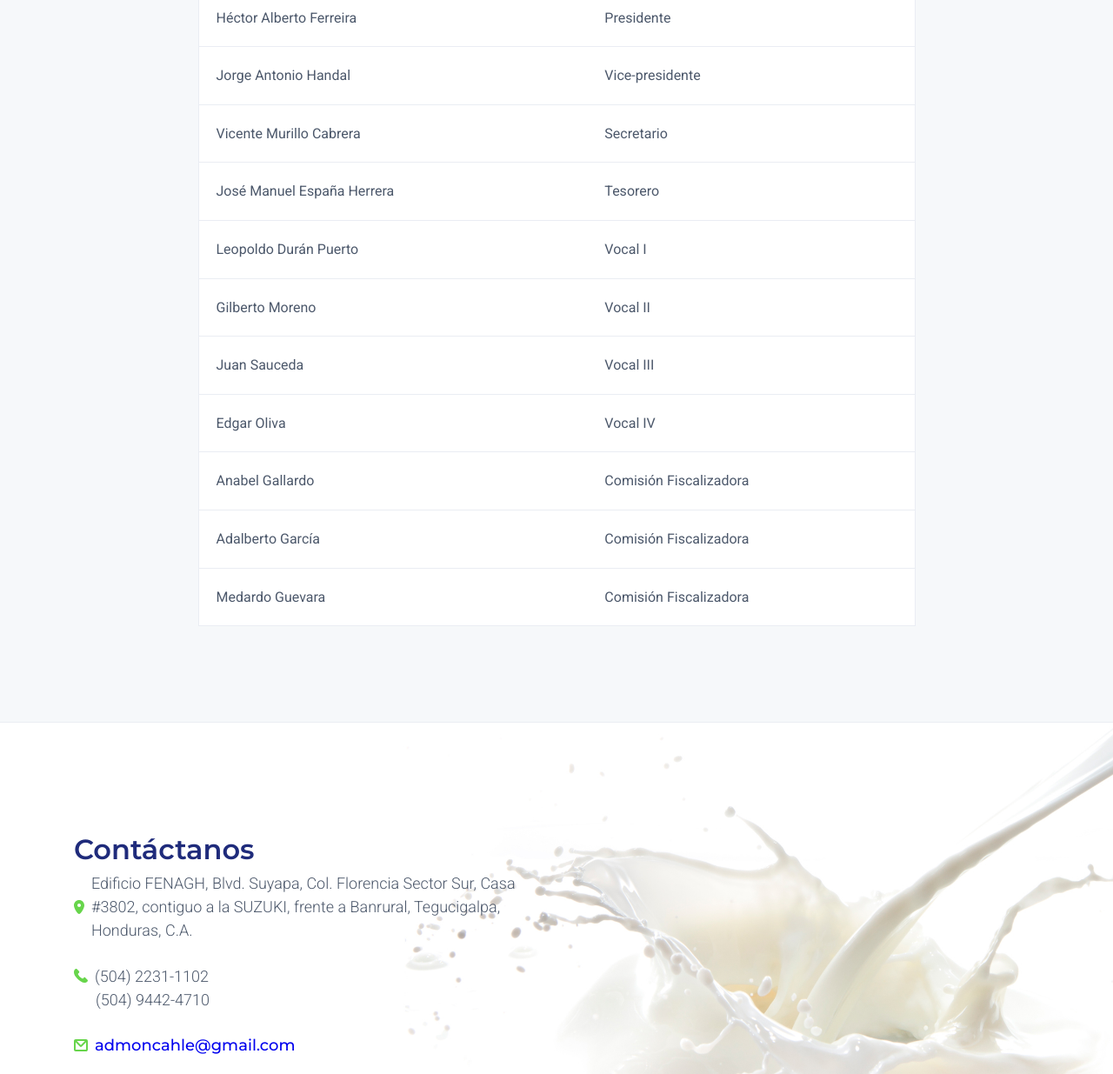
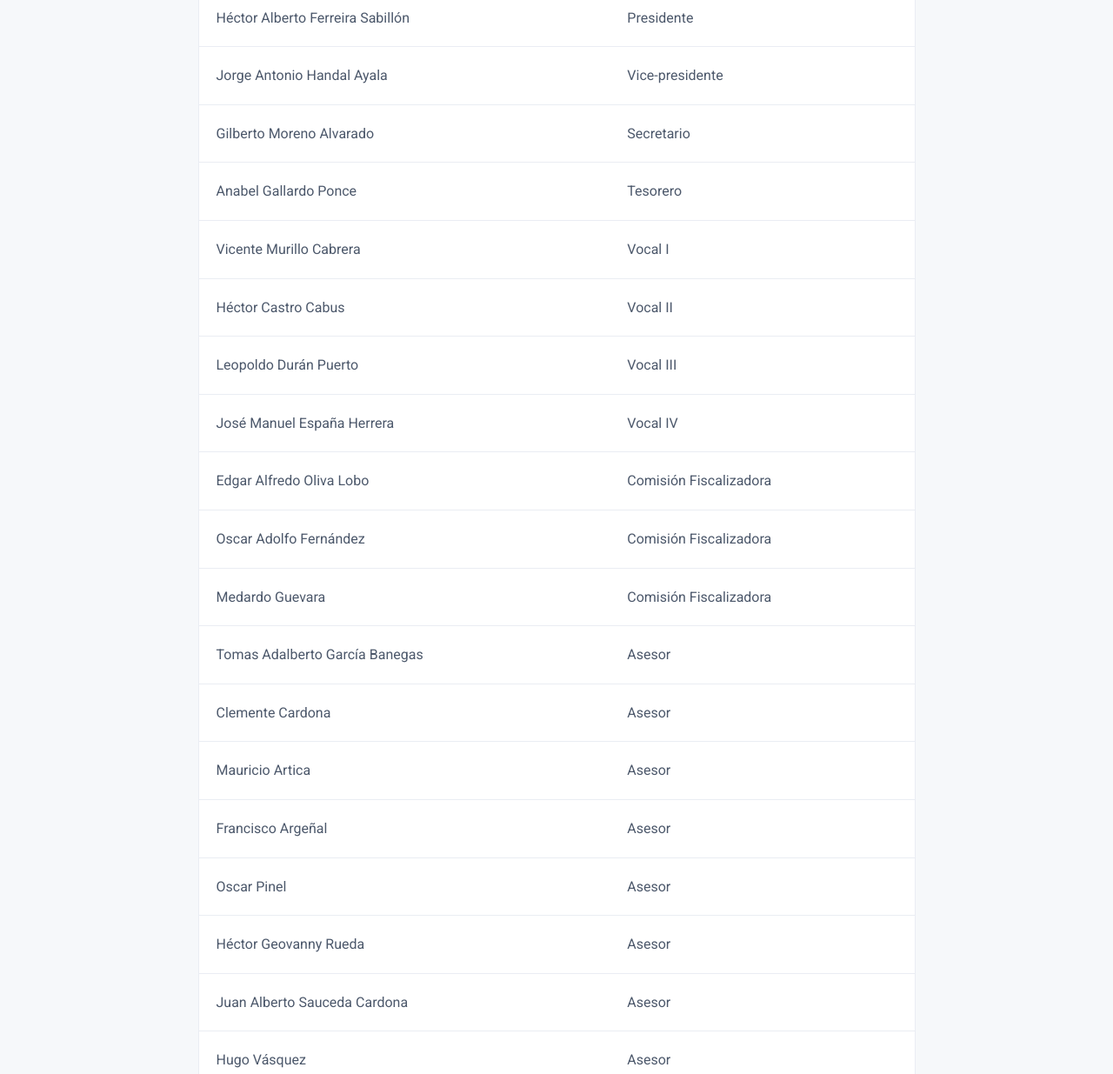
Before and after one commit to adinjesuha/cahle, a Gatsby site: page /junta-directiva in a window 1280 px wide. Shown: the part 710-1945 px from the top of the page at 87% size. Built offline with nearby package versions, Linux system fonts and the light colour scheme; Gatsby itself is replaced by a stand-in of ours.

Commit message:
add change to junta directiva and personal administrativo

```diff
--- a/src/pages/junta-directiva.js
+++ b/src/pages/junta-directiva.js
@@ -38,7 +38,7 @@ export default () => {
                 </div>
                 <div className="c-row">
                   <div className="cell" data-title="Nombre">
-                  Héctor Alberto Ferreira
+                  Héctor Alberto Ferreira Sabillón
                   </div>
                   <div className="cell" data-title="Cargo">
                   Presidente
@@ -46,7 +46,7 @@ export default () => {
                 </div>
                 <div className="c-row">
                   <div className="cell" data-title="Nombre">
-                  Jorge Antonio Handal
+                  Jorge Antonio Handal Ayala
                   </div>
                   <div className="cell" data-title="Cargo">
                   Vice-presidente
@@ -54,7 +54,7 @@ export default () => {
                 </div>
                 <div className="c-row">
                   <div className="cell" data-title="Nombre">
-                  Vicente Murillo Cabrera
+                  Gilberto Moreno Alvarado
                   </div>
                   <div className="cell" data-title="Cargo">
                   Secretario
@@ -62,7 +62,7 @@ export default () => {
                 </div>
                 <div className="c-row">
                   <div className="cell" data-title="Nombre">
-                  José Manuel España Herrera
+                  Anabel Gallardo Ponce
                   </div>
                   <div className="cell" data-title="Cargo">
                   Tesorero
@@ -70,7 +70,7 @@ export default () => {
                 </div>
                 <div className="c-row">
                   <div className="cell" data-title="Nombre">
-                  Leopoldo Durán Puerto
+                  Vicente Murillo Cabrera
                   </div>
                   <div className="cell" data-title="Cargo">
                   Vocal I
@@ -78,7 +78,7 @@ export default () => {
                 </div>
                 <div className="c-row">
                   <div className="cell" data-title="Nombre">
-                  Gilberto Moreno
+                  Héctor Castro Cabus
                   </div>
                   <div className="cell" data-title="Cargo">
                   Vocal II
@@ -86,7 +86,7 @@ export default () => {
                 </div>
                 <div className="c-row">
                   <div className="cell" data-title="Nombre">
-                  Juan Sauceda
+                  Leopoldo Durán Puerto
                   </div>
                   <div className="cell" data-title="Cargo">
                   Vocal III
@@ -94,7 +94,7 @@ export default () => {
                 </div>
                 <div className="c-row">
                   <div className="cell" data-title="Nombre">
-                  Edgar Oliva
+                  José Manuel España Herrera
                   </div>
                   <div className="cell" data-title="Cargo">
                   Vocal IV
@@ -102,7 +102,7 @@ export default () => {
                 </div>
                 <div className="c-row">
                   <div className="cell" data-title="Nombre">
-                  Anabel Gallardo
+                  Edgar Alfredo Oliva Lobo
                   </div>
                   <div className="cell" data-title="Cargo">
                   Comisión Fiscalizadora
@@ -110,7 +110,7 @@ export default () => {
                 </div>
                 <div className="c-row">
                   <div className="cell" data-title="Nombre" datatype>
-                  Adalberto García
+                  Oscar Adolfo Fernández
                   </div>
                   <div className="cell" data-title="Cargo">
                   Comisión Fiscalizadora
@@ -124,6 +124,42 @@ export default () => {
                   Comisión Fiscalizadora
                   </div>
                 </div>
+                <div className="c-row">
+                  <div className="cell" data-title="Nombre">
+                  Tomas Adalberto García Banegas
+                  </div>
+                  <div className="cell" data-title="Cargo">
+                  Asesor
+                  </div>
+                </div>
+                <div className="c-row">
+                  <div className="cell" data-title="Nombre">Clemente Cardona</div>
+                  <div className="cell" data-title="Cargo">Asesor</div>
+                </div>
+                <div className="c-row">
+                  <div className="cell" data-title="Nombre">Mauricio Artica</div>
+                  <div className="cell" data-title="Cargo">Asesor</div>
+                </div>
+                <div className="c-row">
+                  <div className="cell" data-title="Nombre">Francisco Argeñal</div>
+                  <div className="cell" data-title="Cargo">Asesor</div>
+                </div>
+                <div className="c-row">
+                  <div className="cell" data-title="Nombre">Oscar Pinel</div>
+                  <div className="cell" data-title="Cargo">Asesor</div>
+                </div>
+                <div className="c-row">
+                  <div className="cell" data-title="Nombre">Héctor Geovanny Rueda</div>
+                  <div className="cell" data-title="Cargo">Asesor</div>
+                </div>
+                <div className="c-row">
+                  <div className="cell" data-title="Nombre">Juan Alberto Sauceda Cardona</div>
+                  <div className="cell" data-title="Cargo">Asesor</div>
+                </div>
+                <div className="c-row">
+                  <div className="cell" data-title="Nombre">Hugo Vásquez </div>
+                  <div className="cell" data-title="Cargo">Asesor</div>
+                </div>
               </div>
             </div>
           </div>
```
Also changed, not shown: src/pages/personal-administrativo.js (+2 -6 lines).
